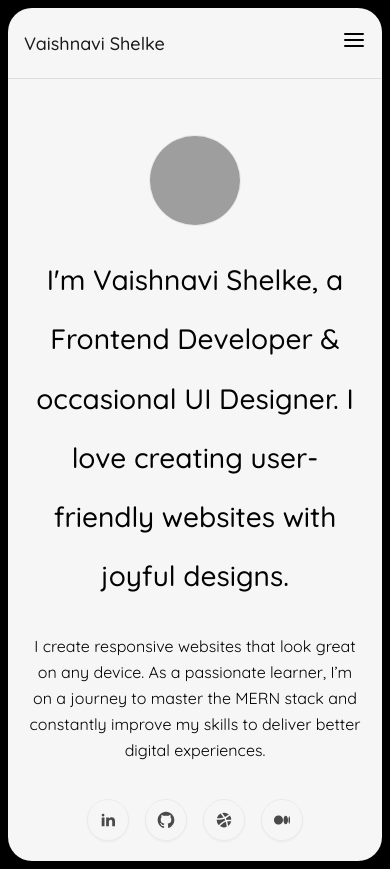
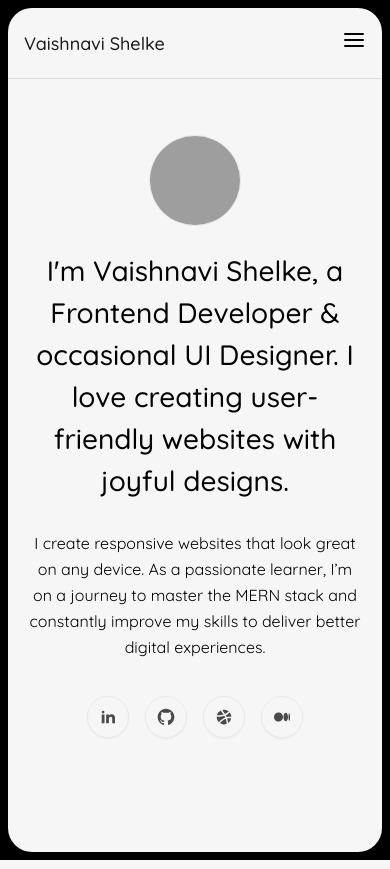
Before and after one commit to vaishnavishelke2021/My-Portfolio, a React (Vite) app: page / in a window 390 px wide. Built offline with nearby package versions, Linux system fonts and the light colour scheme; grey boxes are pictures that could not be loaded.

Commit message:
Heo : updated leading

```diff
--- a/src/components/Hero.jsx
+++ b/src/components/Hero.jsx
@@ -19,7 +19,7 @@ const Hero = () => {
 
         {/* Heading */}
         <div className="mt-6 md:mt-8 md:pr-12 text-center md:text-left">
-          <h1 className="text-[28px] sm:text-[40px] lg:text-[52px] font-medium leading-[3.7rem]">
+          <h1 className="text-[28px] sm:text-[40px] lg:text-[52px] font-medium md:leading-[3.7rem]">
             I'm Vaishnavi Shelke, a Frontend Developer & occasional UI Designer.
             I love creating user-friendly websites with joyful designs.
           </h1>
```
